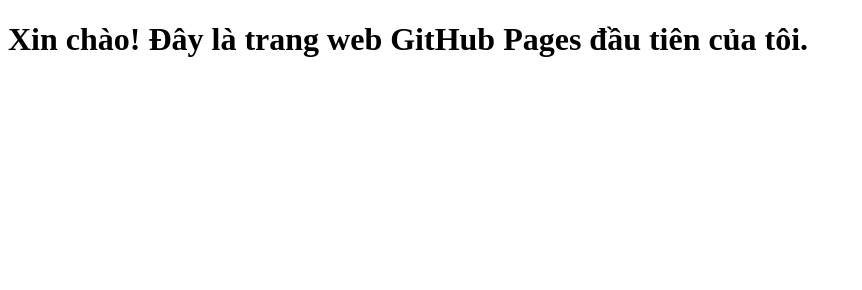
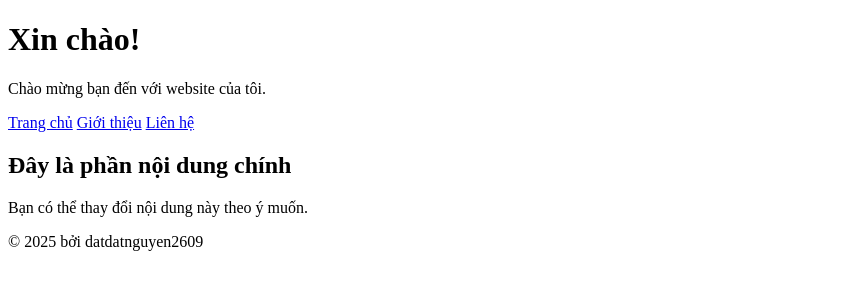
Before and after one commit to datdatnguyen2609/datdatnguyen2609.github.io, a plain HTML site: page index.html in a window 1280 px wide. Shown: the whole page, without its empty margins (0-862 px from the left). Drawn offline with Linux system fonts and the light colour scheme.

Commit message:
Update index.html

```diff
--- a/index.html
+++ b/index.html
@@ -2,9 +2,27 @@
 <html>
 <head>
   <meta charset="UTF-8">
-  <title>Chào mừng đến với Website của tôi!</title>
+  <title>Trang web cá nhân</title>
+  <link rel="stylesheet" href="style.css">
 </head>
 <body>
-  <h1>Xin chào! Đây là trang web GitHub Pages đầu tiên của tôi.</h1>
+  <header>
+    <h1>Xin chào!</h1>
+    <p>Chào mừng bạn đến với website của tôi.</p>
+  </header>
+  <nav>
+    <a href="#">Trang chủ</a>
+    <a href="#">Giới thiệu</a>
+    <a href="#">Liên hệ</a>
+  </nav>
+  <main>
+    <section>
+      <h2>Đây là phần nội dung chính</h2>
+      <p>Bạn có thể thay đổi nội dung này theo ý muốn.</p>
+    </section>
+  </main>
+  <footer>
+    &copy; 2025 bởi datdatnguyen2609
+  </footer>
 </body>
 </html>
```
